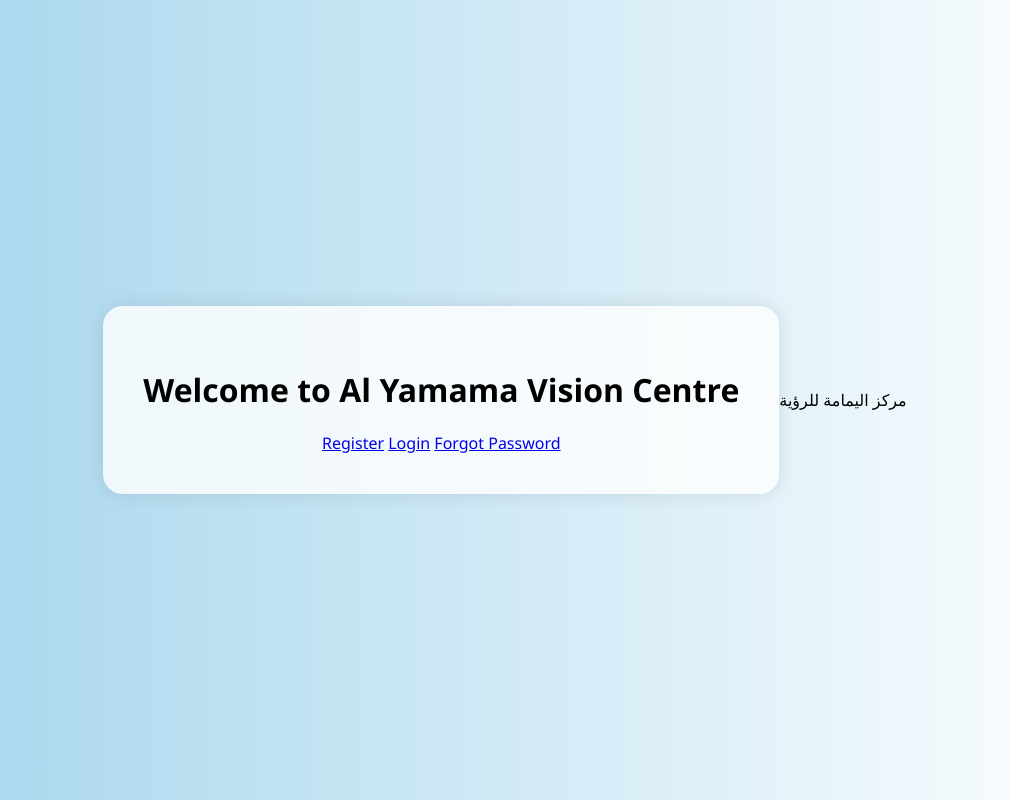
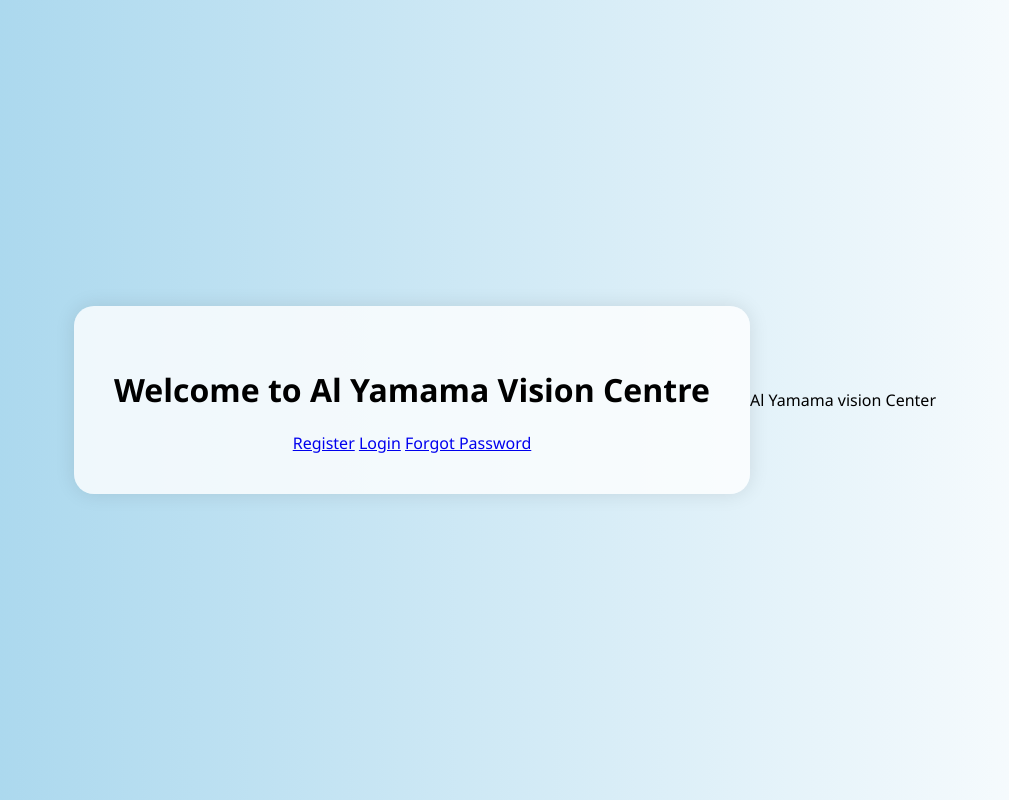
Before and after one commit to yasinarafath2/al-yamama-vision-centre, a website: page index.html in a window 1280 px wide. Shown: the whole page, without its empty margins (135-1144 px from the left). Drawn offline with Linux system fonts and the light colour scheme.

Commit message:
Update index.html

```diff
--- a/index.html
+++ b/index.html
@@ -14,7 +14,7 @@
     <a class="btn btn-forgot" href="forgot.html">Forgot Password</a>
   </div>
   <div class="scrolling-banner">
-    <span>مركز اليمامة للرؤية</span>
+    <span>Al Yamama vision Center </span>
   </div>
 </body>
 </html>
```
